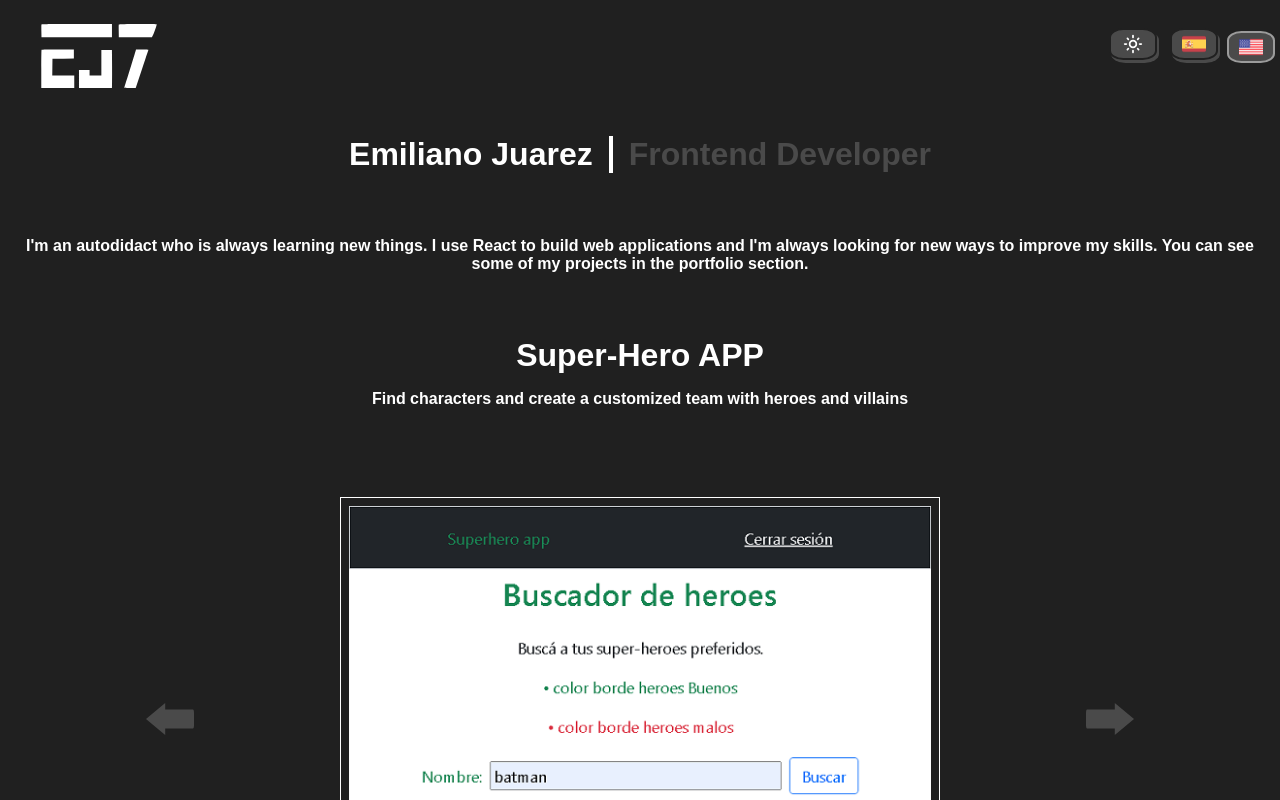
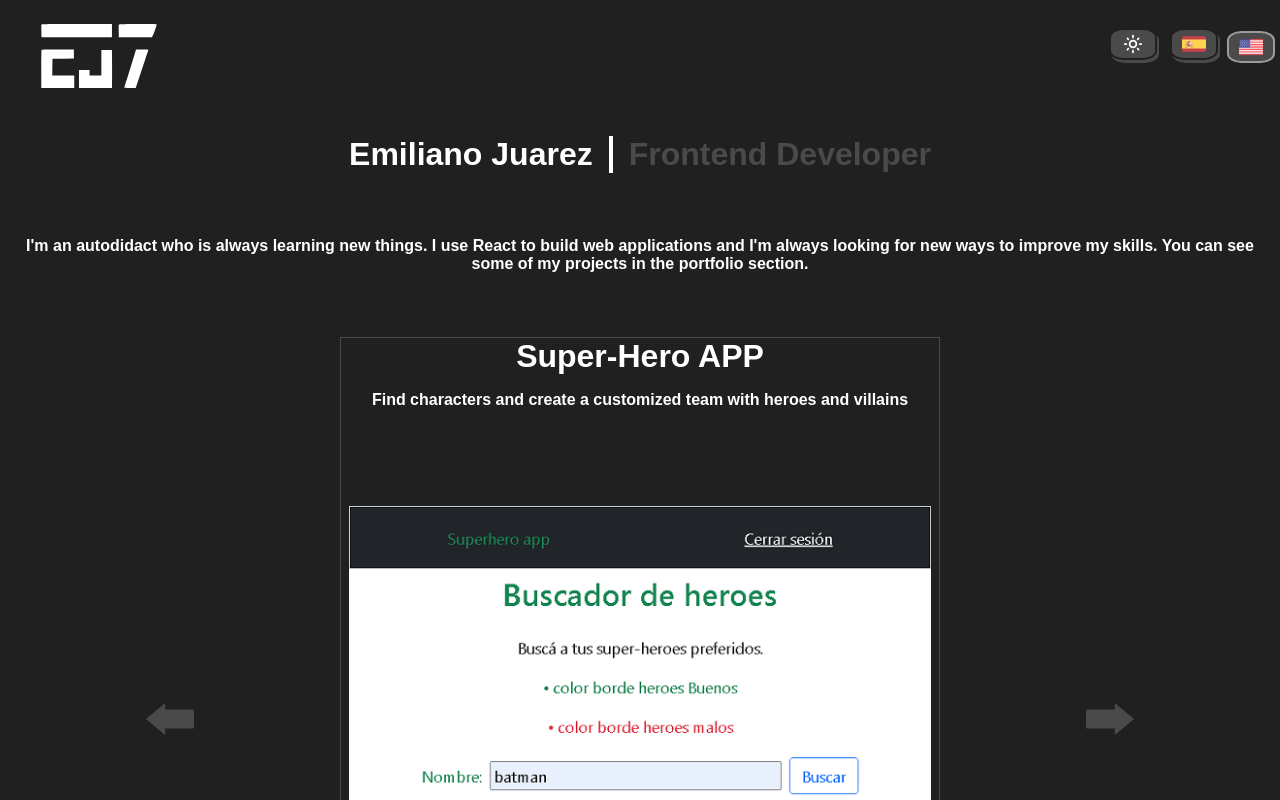
Before and after one commit to emij7/emij7.github.io, a React (Create React App) app: page / in a window 1280 px wide. Shown: the top 800 px of the page. Built offline with nearby package versions, Linux system fonts and the light colour scheme.

Commit message:
Fix: title styles and project border.

```diff
--- a/src/components/atoms/image/image.styles.js
+++ b/src/components/atoms/image/image.styles.js
@@ -6,6 +6,5 @@ export const StyledImage = styled.img`
 `;
 const projectImg = css`
   width: 100%;
-  border: 0.1rem solid ${({ theme }) => theme.color.primary};
   padding: 0.5rem;
 `;
--- a/src/components/atoms/project/project.js
+++ b/src/components/atoms/project/project.js
@@ -1,10 +1,8 @@
 import React from "react";
-import {
-  StyledParagraph,
-  StyledTitle,
-} from "../../molecule/header/header.styles";
+import { StyledParagraph } from "../../molecule/header/header.styles";
 import { Content } from "../content/content";
 import { Image } from "../image/image";
+import { StyledTitle } from "../title/title.styles";
 import { StyledProject } from "./project.styles";
 
 export const Project = ({ active, title, description, image, mount, link }) => {
--- a/src/components/atoms/project/project.styles.js
+++ b/src/components/atoms/project/project.styles.js
@@ -1,6 +1,8 @@
 import styled from "styled-components";
 
 export const StyledProject = styled.div`
+  border: 1px ${({ theme, type }) =>
+    type === "primary" ? theme.color.text : theme.color.secondary} solid;
   overflow: hidden;
   width: 75%;
   max-width: 600px;
--- /dev/null
+++ b/src/components/atoms/title/title.js
@@ -0,0 +1,6 @@
+import React from "react";
+import { StyledTitle } from "./title.styles";
+
+export const Content = ({ children, type }) => {
+  return <StyledTitle type={type}>{children}</StyledTitle>;
+};
--- /dev/null
+++ b/src/components/atoms/title/title.styles.js
@@ -0,0 +1,7 @@
+import styled from "styled-components";
+
+export const StyledTitle = styled.h1`
+  color: ${({ theme, type }) =>
+    type === "primary" ? theme.color.text : theme.color.secondary};
+  text-align: center;
+`;
--- a/src/components/molecule/header/header.js
+++ b/src/components/molecule/header/header.js
@@ -1,10 +1,10 @@
 import React from "react";
 import { text } from "../../../text/text";
+import { StyledTitle } from "../../atoms/title/title.styles";
 import {
   StyledDecoration,
   StyledHeader,
   StyledParagraph,
-  StyledTitle,
 } from "./header.styles";
 
 export const Header = ({ language }) => {
--- a/src/components/molecule/header/header.styles.js
+++ b/src/components/molecule/header/header.styles.js
@@ -11,11 +11,6 @@ export const StyledHeader = styled.div`
   }
 `;
 
-export const StyledTitle = styled.h1`
-  color: ${({ theme, type }) =>
-    type === "primary" ? theme.color.text : theme.color.secondary};
-  text-align: center;
-`;
 export const StyledDecoration = styled.div`
   @media (max-width: 650px) {
     border: 2px solid ${({ theme }) => theme.color.text};
--- a/src/page/App.js
+++ b/src/page/App.js
@@ -44,6 +44,7 @@ export const App = () => {
         </Button>
       </NavBar>
       <Header language={language} />
+
       <Projects language={language} />
     </ThemeProvider>
   );
```
